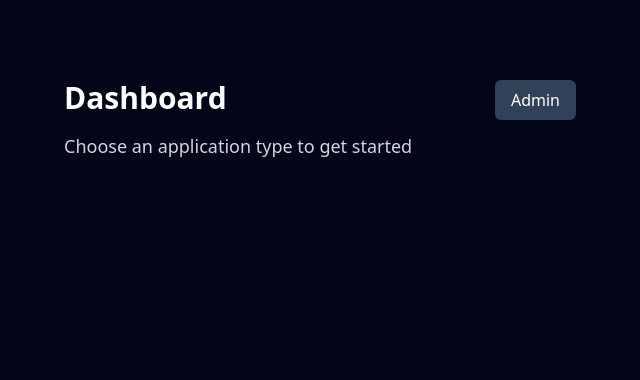
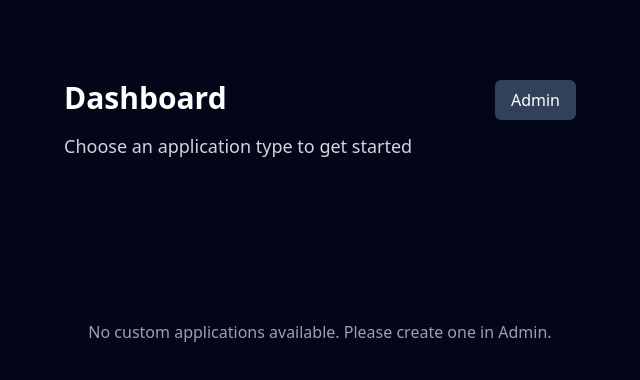
Before and after one commit to kp-netstratum/docParserBM, a React (Vite) app: page / in a window 1280 px wide. Shown: the top 380 px of the page, without its empty margins (320-960 px from the left). Built offline with nearby package versions, Linux system fonts and the light colour scheme.

Commit message:
refactor: improve layout and handling of custom applications in DashBoard component

```diff
--- a/src/pages/dashBoard.tsx
+++ b/src/pages/dashBoard.tsx
@@ -40,7 +40,7 @@ export const DashBoard = () => {
 
   return (
     <div className="flex flex-col gap-20 pt-20">
-      <div className="flex w-full justify-between px-96">
+      <div className="flex w-full justify-between md:px-40 xl:px-96 px-10">
         <div className="flex flex-col items-start justify-start gap-4">
           <div className="flex justify-center text-3xl font-bold">
             Dashboard
@@ -50,15 +50,20 @@ export const DashBoard = () => {
           </div>
         </div>
         <div
-        onClick={()=>{navigate('/admin')}}
-        className="py-2 px-4 bg-slate-700 rounded-md h-10 flex justify-center items-center cursor-pointer">
+          onClick={() => {
+            navigate("/admin");
+          }}
+          className="py-2 px-4 bg-slate-700 rounded-md h-10 flex justify-center items-center cursor-pointer"
+        >
           Admin
         </div>
       </div>
 
       <div className="flex gap-4 w-full justify-center flex-wrap cursor-pointer">
         {/* Custom Applications from Form Builder */}
-        {mainJson.map((app: any, index: number) => (
+
+        {mainJson.length > 0 ? (
+          mainJson.map((app: any, index: number) => (
             <div
               key={index}
               onClick={() => handleCustomApplication(app)}
@@ -72,7 +77,12 @@ export const DashBoard = () => {
                 </div>
               </div>
             </div>
-        ))}
+          ))
+        ) : (
+          <div className="text-gray-400 pt-20">
+            No custom applications available. Please create one in Admin.
+          </div>
+        )}
 
         {/* Existing Applications
         {applications.map((app: any, index: number) => (
```
Lines whose indentation alone changed are shown as unchanged.
